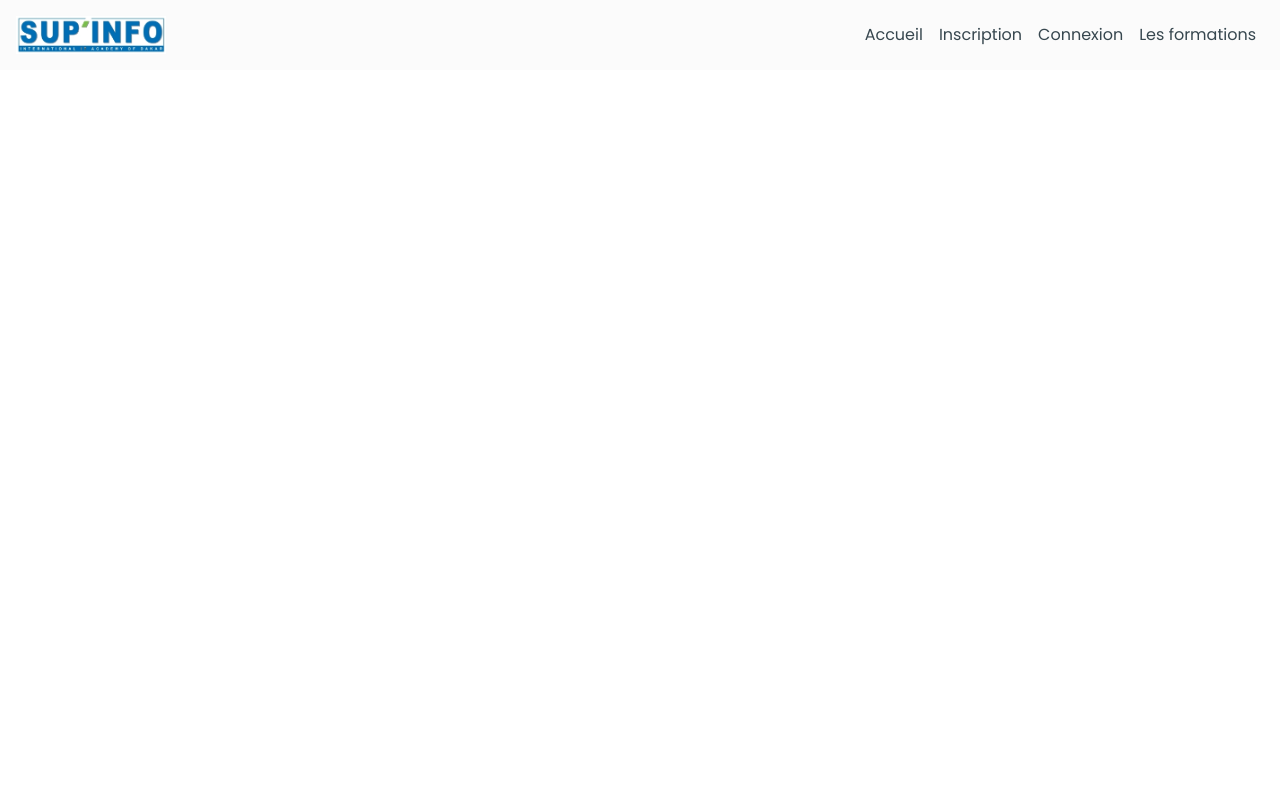
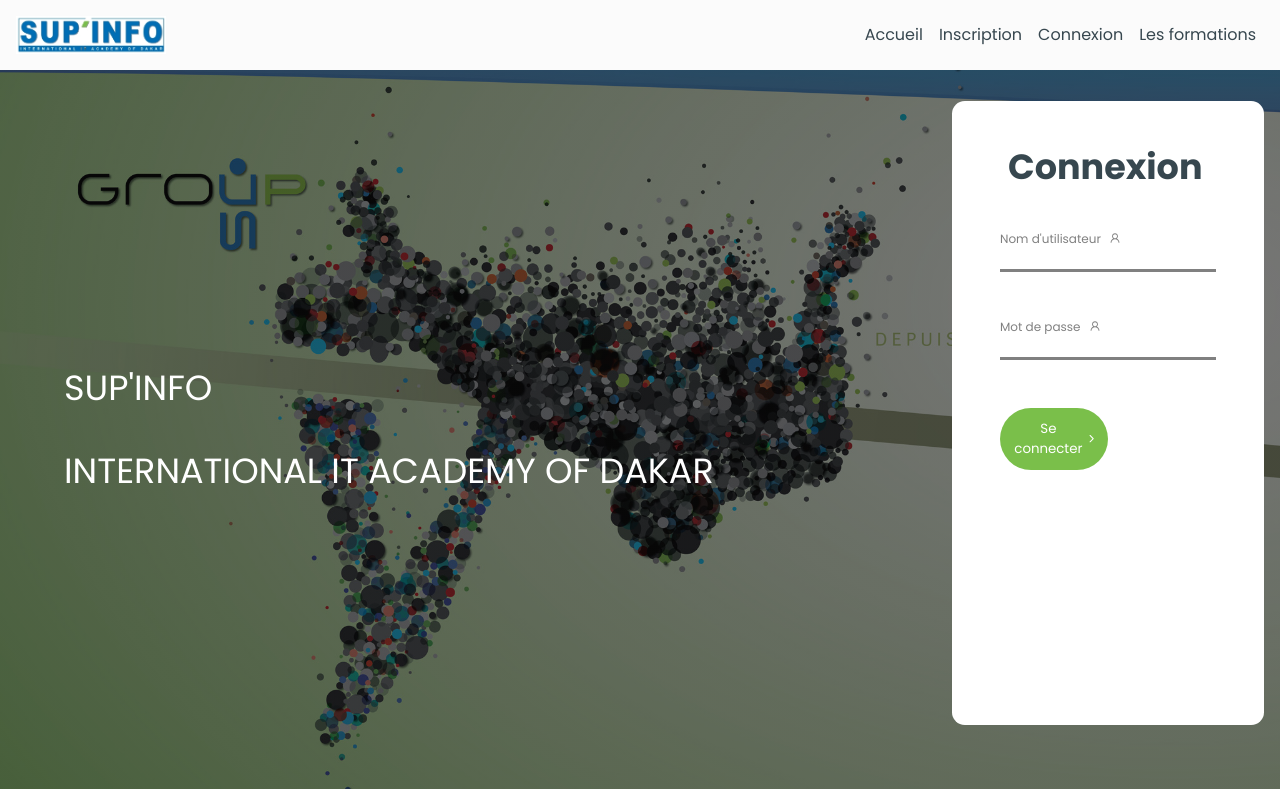
Before and after one commit to Aziz-TheDarkCode/school-management-app, a React (Create React App) app: page /signin in a window 1280 px wide. Built offline with nearby package versions, Linux system fonts and the light colour scheme.

Commit message:
Lasted update

```diff
--- a/src/App.js
+++ b/src/App.js
@@ -7,6 +7,7 @@
 import Coursepage from './pages/courses';
 import Dashboard from './pages/dashboard';
 import Fiche from './pages/fiche';
+import Signin from './pages/signin';
 
 
 
@@ -21,6 +22,7 @@
             <Route path="/courses" component={Coursepage}/>
             <Route path="/login" component={Loginpage}/>
             <Route path="/fiche" component={Fiche}/>
+            <Route path="/signin" component={Signin}/>
       </div>
     </Router>
   );
--- /dev/null
+++ b/src/components/bgSection.js
@@ -0,0 +1,16 @@
+import Background from './header-bg.jpg'
+import {AiOutlineKey} from 'react-icons/ai'
+import Formul from './formulaire'
+const BgSection =()=>
+{
+    return(
+        <div className='d-flex justify-content-between section p-3' style={{backgroundImage:`linear-gradient(to top, rgba(12, 12, 12, 0.56), rgba(12, 12, 12, 0.56)),url(${Background})`}}>
+             <div className='d-flex flex-column justify-content-center ml-5'>
+                <p className='text-larger mb-5'>SUP'INFO</p>
+                <p className='text-larger'>INTERNATIONAL IT ACADEMY OF DAKAR</p>
+             </div>
+             <Formul title='Connexion'/>
+        </div>
+    )
+}
+export default BgSection;
--- /dev/null
+++ b/src/components/formulaire.js
@@ -0,0 +1,19 @@
+import Input from './input'
+import Submit from './submit'
+import {AiOutlineKey} from 'react-icons/ai'
+import {AiOutlineUser} from 'react-icons/ai'
+const Formul = ({title})=>{
+    return(
+        <div className='form col-3 p-5 mt-3 mb-5'>
+            <p className='text-larger text-bold mb-5 ml-2'>{title}</p>
+            <div className=''>
+                 <div className=''>
+                   <Input placeholder="Nom d'utilisateur" icon={<AiOutlineUser/>} inputType='text'/>
+                   <Input placeholder="Mot de passe" icon={<AiOutlineUser/>} inputType='text'/>
+                 </div>
+            </div>
+            <Submit text="Se connecter" variant='primary' width='50'/>
+        </div>
+    )
+}
+export default Formul;
--- /dev/null
+++ b/src/components/submit.js
@@ -0,0 +1,11 @@
+import { IoIosArrowForward} from "react-icons/io";
+const Submit=({text,variant,width})=>
+{
+
+    return(
+        <a href='#presentation'>
+            <button className={` d-flex align-items-center justify-content-center btn btn-${variant} rounded-btn w-${width}`}>{text}<IoIosArrowForward/></button>
+        </a>
+    )
+}
+export default Submit;
--- /dev/null
+++ b/src/pages/signin.js
@@ -0,0 +1,8 @@
+import  BgSection from '../components/bgSection'
+const Signin = () =>
+{
+    return(
+        <BgSection/>
+    )
+}
+export default Signin;
```
